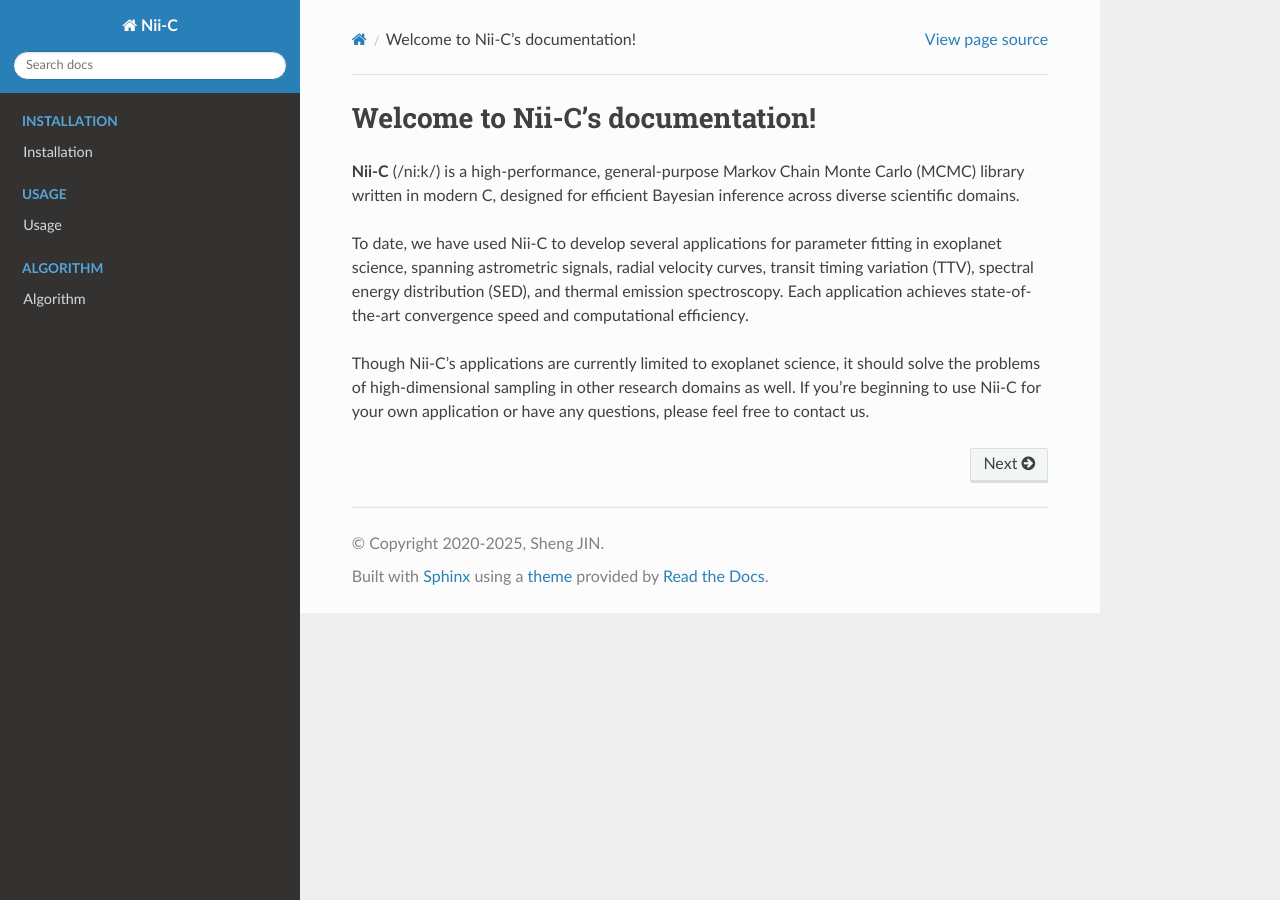
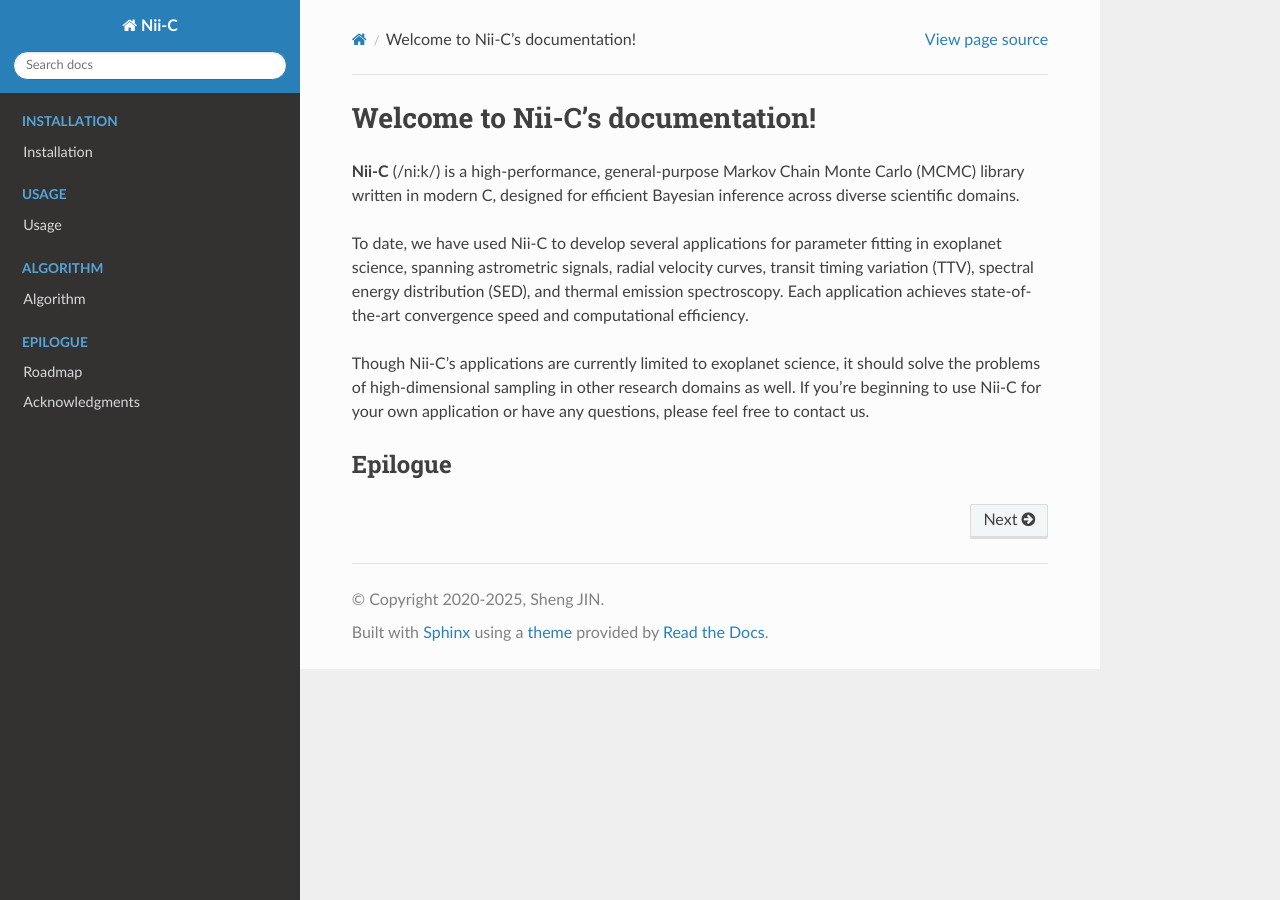
Before and after one commit to shengjin/nii-c-MAN, a Sphinx documentation site: the page built from docs/source/index.rst, in a window 1280 px wide. Built offline with Sphinx 7.4.7 and the Read the Docs theme 3.1.0, drawn with Linux system fonts in a browser that asks for light colours.

Commit message:
modify epilogue

```diff
--- a/docs/source/index.rst
+++ b/docs/source/index.rst
@@ -56,3 +56,14 @@ Algorithm
    :hidden:
 
    algorithm
+
+
+Epilogue
+------------
+.. toctree::
+   :caption: EPILOGUE
+   :maxdepth: 1
+   :hidden:
+
+   roadmap
+   acknowledgments
```
